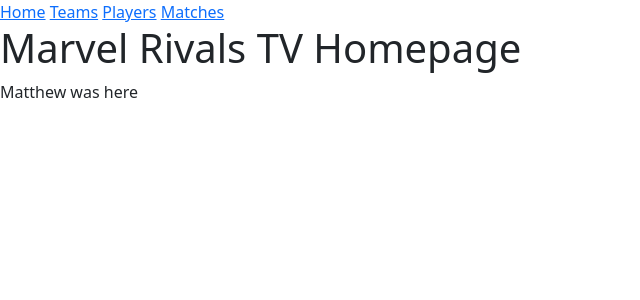
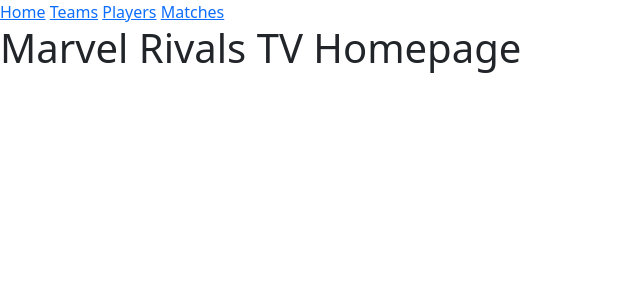
Before and after one commit to ACIT-Org/AGILE-G20-Project, a Flask app: page / in a window 1280 px wide. Shown: the top 300 px of the page, without its empty margins (0-640 px from the left). Run offline with Flask 3, Linux system fonts and the light colour scheme; parts of the project's set-up code (start-up, migrations or seed data) failed here and were passed over.

Commit message:
asked me to commit

```diff
--- a/templates/home.html
+++ b/templates/home.html
@@ -2,7 +2,5 @@
 
 {% block content %}
 <h1>Marvel Rivals TV Homepage</h1>
-<p>Matthew was here </p>
-
 
 {% endblock %}
```
